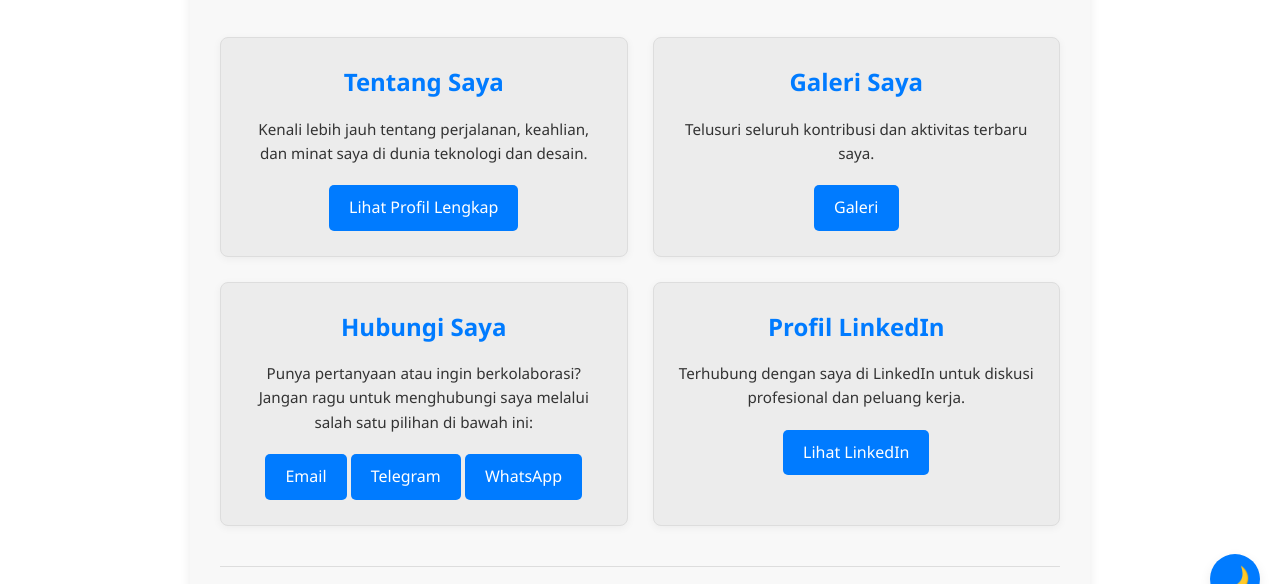
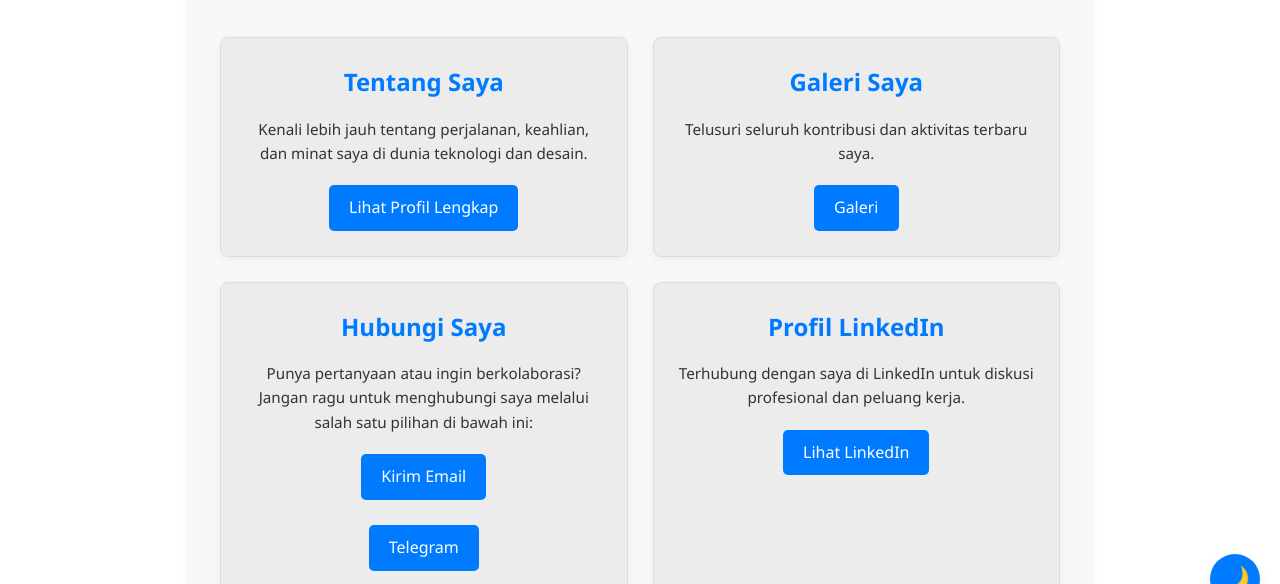
Before and after one commit to rahmathaikal05/rahmathaikal05, a plain HTML site: page index.html in a window 1280 px wide. Shown: the part 176-760 px from the top of the page. Drawn offline with Linux system fonts and the light colour scheme.

Commit message:
Add files via upload

```diff
--- a/index.html
+++ b/index.html
@@ -37,8 +37,8 @@
             <div class="card">
     <h2>Hubungi Saya</h2>
     <p>Punya pertanyaan atau ingin berkolaborasi? Jangan ragu untuk menghubungi saya melalui salah satu pilihan di bawah ini:</p>
-    <a href="mailto:your.rahmathaikal227@gmaill.com" class="button">Email</a>
-    <a href="https://t.me/rahmathaikal05" class="button" target="_blank">Telegram</a>
+    <a href="mailto:your.rahmathaikal227@gmaill.com" class="button">Kirim Email</a> <br> <br>
+    <a href="https://t.me/rahmathaikal05" class="button" target="_blank">Telegram</a> <br> <br>
     <a href="https://wa.me/6282277256004" class="button" target="_blank">WhatsApp</a>
 </div>
 
```
